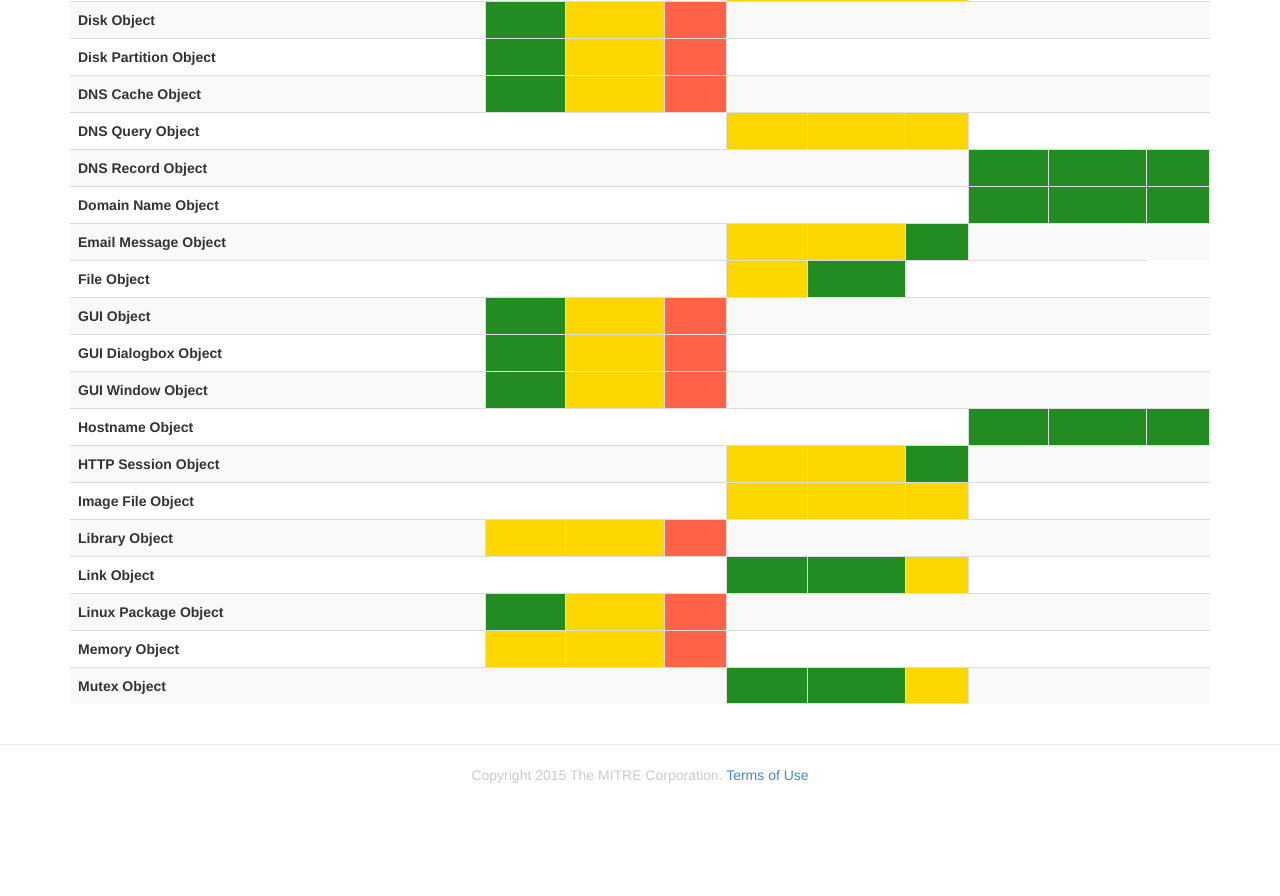
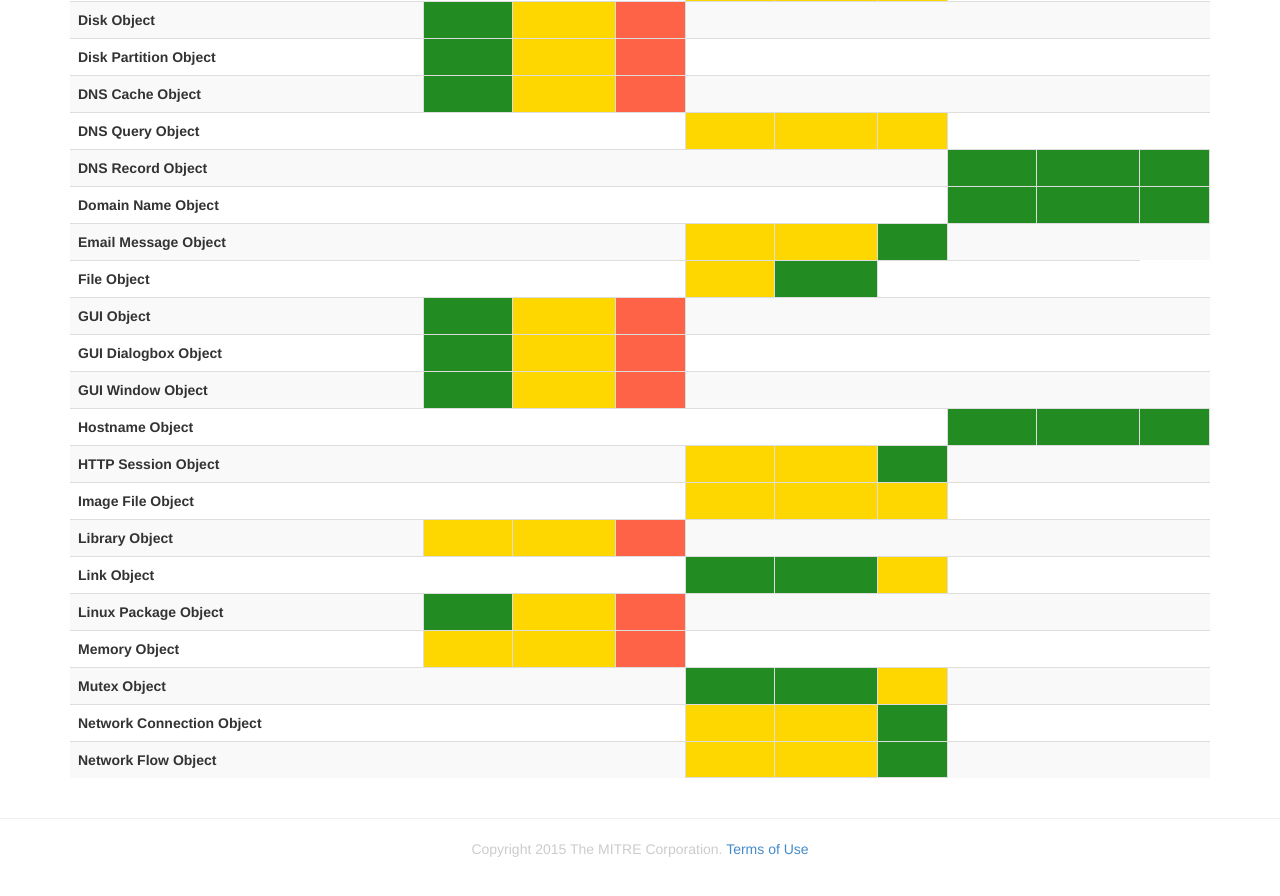
Before and after one commit to CybOXProject/cyboxproject.github.io, a Jekyll site: the page built from maturity-spectrum/index.md, in a window 1280 px wide and 900 px high, scrolled down 1377 px. Shown: the top 896 px of the window. Built offline with Jekyll 4.4.1, drawn with Linux system fonts in a browser that asks for light colours; Markdown is read by kramdown in place of the engine named in the settings; before the commit the page ends 2203 px from its top, so only the background shows below that.

Commit message:
Updated styling

```diff
--- a/maturity-spectrum/index.md
+++ b/maturity-spectrum/index.md
@@ -37,9 +37,9 @@
 <colgroup span="3"></colgroup>
 <tr>
   <td rowspan="2" style="font-size:12px; white-space: nowrap"></td>
-  <th colspan="3" scope="colgroup" style="width:20%; text-align:center; font-size:24px">Low</th>
-  <th colspan="3" scope="colgroup" style="width:20%; text-align:center; font-size:24px">Medium</th>
-  <th colspan="3" scope="colgroup" style="width:20%; text-align:center; font-size:24px">High</th>
+  <th colspan="3" scope="colgroup" style="width:23%; text-align:center; font-size:24px">Low</th>
+  <th colspan="3" scope="colgroup" style="width:23%; text-align:center; font-size:24px">Medium</th>
+  <th colspan="3" scope="colgroup" style="width:23%; text-align:center; font-size:24px">High</th>
 </tr>
 <tr>
   <th scope="col" style="text-align:center; font-size:12px">Sem. Consensus</th>
@@ -315,4 +315,20 @@
   <td style="border: 1px solid #ddd; background-color: gold;"></td>
   <td colspan="3"></td>
 </tr>
+<tr>
+  <th scope="row"><b>Network Connection Object</b></th>
+  <td colspan="3"></td>
+  <td style="border: 1px solid #ddd; background-color: gold;"></td>
+  <td style="border: 1px solid #ddd; background-color: gold;"></td>
+  <td style="border: 1px solid #ddd; background-color: forestgreen;"></td>
+  <td colspan="3"></td>
+</tr>
+<tr>
+  <th scope="row"><b>Network Flow Object</b></th>
+  <td colspan="3"></td>
+  <td style="border: 1px solid #ddd; background-color: gold;"></td>
+  <td style="border: 1px solid #ddd; background-color: gold;"></td>
+  <td style="border: 1px solid #ddd; background-color: forestgreen;"></td>
+  <td colspan="3"></td>
+</tr>
 </table>
```
